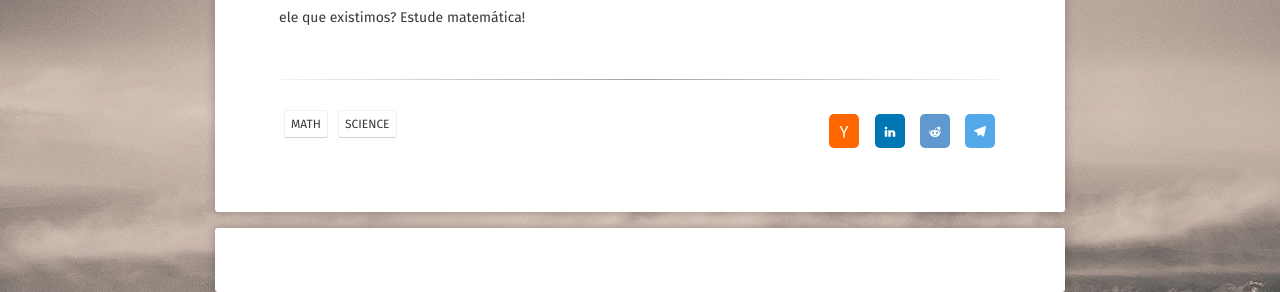
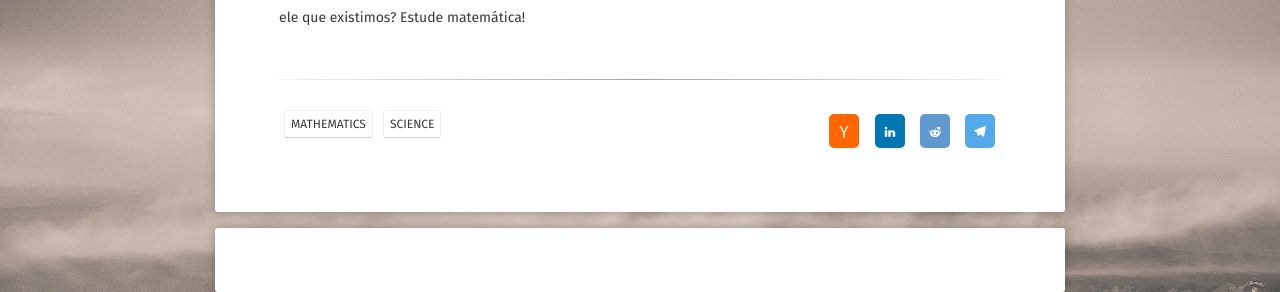
Before and after one commit to ryukinix/ryukinix.github.io, a Jekyll site: the page built from _posts/2016-08-28-universe.md, in a window 1280 px wide. Shown: the part 1163-1455 px from the top of the page. Built offline with Jekyll 4.4.1, drawn with Linux system fonts in a browser that asks for light colours; comment, search, counter and statistics services are not loaded.

Commit message:
fix: universe post tag

```diff
--- a/_posts/2016-08-28-universe.md
+++ b/_posts/2016-08-28-universe.md
@@ -6,7 +6,7 @@ date:   2016-08-28
 lang: pt
 excerpt: "O núcleo de todas as ciências exatas"
 tag:
-- math
+- mathematics
 - science
 comments: true
 categories: mathematics
```
